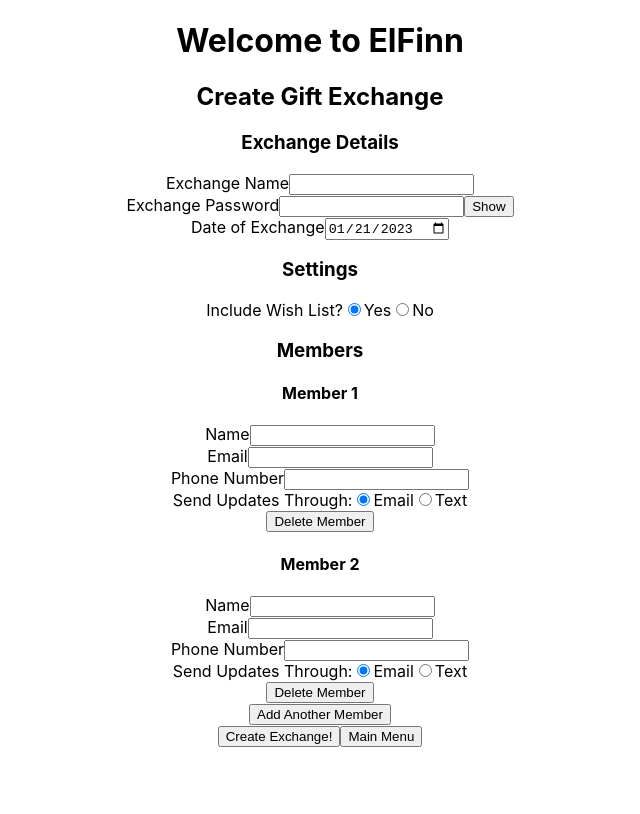
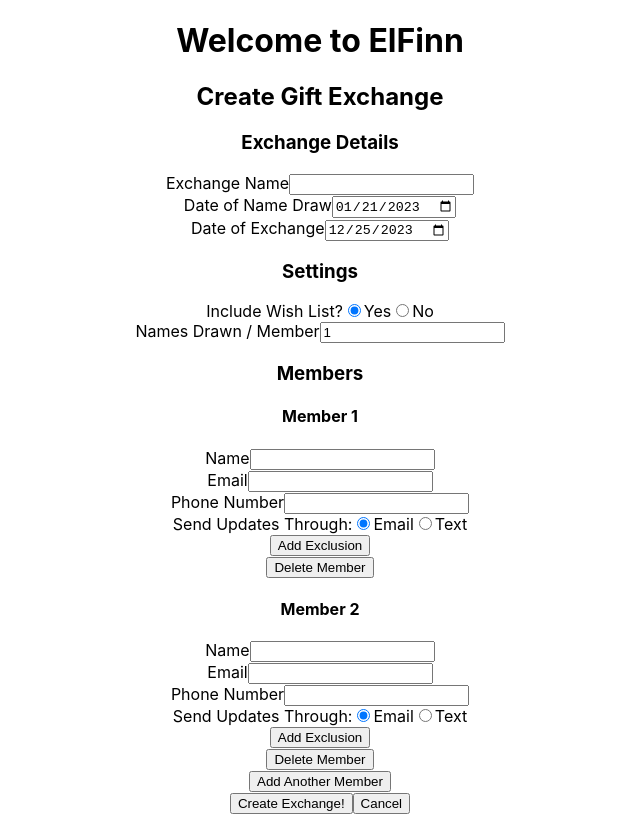
Before and after one commit to gwaltneyluke/elfinn, a React (Create React App) app: page /create-exchange in a window 1280 px wide. Shown: the whole page, without its empty margins (320-960 px from the left). Built offline with nearby package versions, Linux system fonts and the light colour scheme.

Commit message:
feat: remove join exchange, add draw date and exclusions

```diff
--- a/src/App.js
+++ b/src/App.js
@@ -4,8 +4,6 @@ import { BrowserRouter, Route, Routes } from "react-router-dom";
 
 import MainMenu from './pages/MainMenu';
 import CreateExchange from './pages/CreateExchange';
-import JoinExchange from './pages/JoinExchange';
-import JoinExchangeSelector from './pages/JoinExchangeSelector';
 import UpdateExchange from './pages/UpdateExchange';
 import { initialAppState, reducer } from './state/appState';
 
@@ -24,8 +22,6 @@ function App() {
           <Route path='/' element={ <MainMenu listExchanges={state.userExchanges} /> }/>
           <Route path='/create-exchange' element={ <CreateExchange addExchange={addExchange} /> }/>
           <Route path='/update-exchange/:exchangeId' element={ <UpdateExchange editExchange={editExchange} exchanges={state.userExchanges} /> } />
-          <Route path='/join-exchange' element={ <JoinExchangeSelector exchanges={state.userExchanges} />} />
-          <Route path='/join-exchange/:exchangeId' element={ <JoinExchange exchanges={state.userExchanges} /> } />
         </Routes>
       </BrowserRouter>
     </div>
--- a/src/components/ExchangeForm.js
+++ b/src/components/ExchangeForm.js
@@ -1,16 +1,11 @@
-import { useState } from 'react';
-
 import MemberForm from './MemberForm';
 
 function ExchangeForm({ exchangeState, dispatch }) {
-  const [showPass, setShowPass] = useState(false);
-
-  const changeShowPass = (e) => setShowPass(!showPass);
-
   const changeName = (e) => dispatch({ type: 'CHANGE EXCHANGE NAME', exchangeName: e.target.value });
-  const changePassword = (e) => dispatch({ type: 'CHANGE EXCHANGE PASSWORD', exchangePassword: e.target.value });
-  const changeDate = (e) => dispatch({ type: 'CHANGE EXCHANGE DATE', exchangeDate: e.target.value });
+  const changeDrawDate = (e) => dispatch({ type: 'CHANGE DRAW DATE', drawDate: e.target.value });
+  const changeExchangeDate = (e) => dispatch({ type: 'CHANGE EXCHANGE DATE', exchangeDate: e.target.value });
   const changeWishList = (e) => dispatch({ type: 'UPDATE SETTINGS', settings: { ...exchangeState.settings, wishList: e.target.value === 'Yes' } });
+  const changeNumDraws = (e) => dispatch({ type: 'UPDATE SETTINGS', settings: { ...exchangeState.settings, numberOfDraws: e.target.value } });
   const addMember = () => dispatch({ type: 'ADD MEMBER' });
 
   return (
@@ -26,16 +21,15 @@ function ExchangeForm({ exchangeState, dispatch }) {
 
       <div>
         <span>
-          <label>Exchange Password</label>
-          <input type={showPass ? 'text' : 'password'} id='exchange-password' onChange={changePassword}/>
-          <button type='button' onClick={changeShowPass}>{showPass ? 'Hide' : 'Show'}</button>
+          <label>Date of Name Draw</label>
+          <input type='date' id='exchange-date' defaultValue={exchangeState.drawDate} onChange={changeDrawDate}/>
         </span>
       </div>
 
       <div>
         <span>
           <label>Date of Exchange</label>
-          <input type='date' id='exchange-date' defaultValue={exchangeState.exchangeDate} onChange={changeDate}/>
+          <input type='date' id='exchange-date' defaultValue={exchangeState.exchangeDate} onChange={changeExchangeDate}/>
         </span>
       </div>
 
@@ -51,11 +45,18 @@ function ExchangeForm({ exchangeState, dispatch }) {
         </span>
       </div>
 
+      <div>
+        <span>
+          <label>Names Drawn / Member</label>
+          <input type='number' id='num-names-drawn' defaultValue={exchangeState.settings.numberOfDraws} onChange={changeNumDraws} />
+        </span>
+      </div>
+
       <h3>Members</h3>
 
       {[...Array(exchangeState.members.length).keys()].map((idx) => {
         const currentMember = exchangeState.members[idx];
-        return ( <MemberForm idx={idx} member={currentMember} dispatch={dispatch} />);
+        return ( <MemberForm key={idx} idx={idx} member={currentMember} listMembers={exchangeState.members} dispatch={dispatch} />);
       })}
 
       <span>
--- a/src/components/MemberForm.js
+++ b/src/components/MemberForm.js
@@ -1,9 +1,10 @@
-function MemberForm({idx, member, dispatch}) {
+function MemberForm({idx, member, listMembers, dispatch}) {
   const deleteMember = (idx) => (e) => dispatch({ type: 'DELETE MEMBER', memberIndex: idx });
   const changeMemberName = (idx, current) => (e) => dispatch({ type: 'UPDATE MEMBER', memberIndex: idx, member: { ...current, memberName: e.target.value } });
   const changeMemberEmail = (idx, current) => (e) => dispatch({ type: 'UPDATE MEMBER', memberIndex: idx, member: { ...current, email: e.target.value } });
   const changeMemberPhone = (idx, current) => (e) => dispatch({ type: 'UPDATE MEMBER', memberIndex: idx, member: { ...current, phone: e.target.value } });
   const changeMemberContactPreference = (idx, current) => (e) => dispatch({ type: 'UPDATE MEMBER', memberIndex: idx, member: { ...current, preferredContact: e.target.value } });
+  const addMemberExclusion = (idx, current) => (e) => dispatch({ type: 'ADD MEMBER EXCLUSION', memberIndex: idx, member: current });
 
   return (
     <div key={`member-${idx+1}`}>
@@ -53,6 +54,29 @@ function MemberForm({idx, member, dispatch}) {
         </span>
       </div>
 
+      <div>
+        {member.exclusions.map((exclusion, excIdx) => {
+          return (
+            <div key={`member-${idx+1}-exclusion-${excIdx+1}`}>
+              <span>
+                <label>Exclusion {excIdx+1}</label>
+                <select name={`exclusion-${excIdx+1}`} id={`exclusion-${excIdx+1}`}>
+                  {listMembers.map(mem => {
+                    if (mem.id !== member.id) {
+                      return (<option value={mem.memberName} selected={mem.id === exclusion}>{mem.memberName}</option>);
+                    } else {
+                      return;
+                    }
+
+                  })}
+                </select>
+              </span>
+            </div>
+          )
+        })}
+        <button type='button' onClick={addMemberExclusion(idx, member)}>Add Exclusion</button>
+      </div>
+
       <button type='button' onClick={deleteMember(idx)}>Delete Member</button>
     </div>
   );
--- a/src/pages/CreateExchange.js
+++ b/src/pages/CreateExchange.js
@@ -13,10 +13,12 @@ function CreateExchange({ addExchange }) {
 
       <ExchangeForm exchangeState={exchangeState} dispatch={dispatch} />
 
-      <button type='button' onClick={() => addExchange(exchangeState)}>Create Exchange!</button>
+      <Link to='/' onClick={() => addExchange(exchangeState)}>
+        <button type='button'>Create Exchange!</button>
+      </Link>
 
       <Link to='/'>
-        <button type='button'>Main Menu</button>
+        <button type='button'>Cancel</button>
       </Link>
     </div>
   );
--- a/src/pages/JoinExchange.js
+++ /dev/null
@@ -1,15 +0,0 @@
-import { Link } from 'react-router-dom';
-
-function JoinExchange() {
-  return (
-    <div className='JoinExchange'>
-      <h2>Join Exchange Form</h2>
-
-      <Link to='/'>
-        <button>Main Menu</button>
-      </Link>
-    </div>
-  );
-}
-
-export default JoinExchange;
--- a/src/pages/JoinExchangeSelector.js
+++ /dev/null
@@ -1,46 +0,0 @@
-import { useState } from 'react';
-import { Link, useNavigate } from 'react-router-dom';
-
-function JoinExchangeSelector({ exchanges }) {
-  const navigate = useNavigate()
-  const [name, setName] = useState('');
-  const [exchangeNotFound, setExchangeNotFound] = useState(false);
-
-  const changeName = (e) => setName(e.target.value);
-  const joinExchange = () => {
-    const exchange = exchanges.find(e => e.exchangeName === name);
-    if (exchange) {
-      console.log('navigating to join exchange page');
-      navigate(`/join-exchange/${exchange.id}`)
-    } else {
-      setExchangeNotFound(true);
-    }
-  }
-
-  return (
-    <div>
-      <h2>Join Exchange</h2>
-
-      <div>
-        <span>
-          <label>Exchange Name</label>
-          <input type='text' id='exchange-name' onChange={changeName}/>
-        </span>
-      </div>
-
-      <div>
-        <label hidden={!exchangeNotFound} color='red'>Exchange not found!</label>
-      </div>
-
-      <div>
-        <button type='button' onClick={joinExchange}>Join Exchange</button>
-      </div>
-
-      <Link to='/'>
-        <button>Main Menu</button>
-      </Link>
-    </div>
-  )
-}
-
-export default JoinExchangeSelector;
--- a/src/pages/MainMenu.js
+++ b/src/pages/MainMenu.js
@@ -6,14 +6,9 @@ function MainMenu({ listExchanges }) {
   return (
     <div className="MainMenu">
       <h2>Main Menu</h2>
-      <ListExchanges
-        ongoingExchanges={listExchanges}
-      />
+      <ListExchanges ongoingExchanges={listExchanges}/>
       <Link to='/create-exchange'>
         <button>Create Exchange</button>
-      </Link>
-      <Link to='/join-exchange'>
-        <button>Join Exchange</button>
       </Link>
     </div>
   );
--- a/src/pages/UpdateExchange.js
+++ b/src/pages/UpdateExchange.js
@@ -16,7 +16,9 @@ function UpdateExchange({ editExchange, exchanges }) {
 
       <ExchangeForm exchangeState={exchangeState} dispatch={dispatch} />
 
-      <button type='button' onClick={() => editExchange(exchangeState, exchangeIndex)}>Update Exchange</button>
+      <Link to='/' onClick={() => editExchange(exchangeState, exchangeIndex)}>
+        <button type='button'>Update Exchange</button>
+      </Link>
 
       <Link to='/'>
         <button type='button'>Main Menu</button>
--- a/src/state/createExchangeState.js
+++ b/src/state/createExchangeState.js
@@ -5,15 +5,17 @@ const initialMemberState = {
   memberName: '',
   email: '',
   phone: '',
-  preferredContact: 'email'
+  preferredContact: 'email',
+  exclusions: []
 };
 
 const initialExchangeState = {
   exchangeName: '',
-  exchangePassword: '',
-  exchangeDate: DateTime.now().toFormat('yyyy-MM-dd'),
+  drawDate: DateTime.now().toFormat('yyyy-MM-dd'),
+  exchangeDate: DateTime.fromObject({ month: 12, day: 25 }).toFormat('yyyy-MM-dd'),
   settings: {
-    wishList: true
+    wishList: true,
+    numberOfDraws: 1
   },
   members: [
     {
@@ -56,12 +58,12 @@ function reducer(state, action) {
         ...state,
         exchangeName: action.exchangeName
       }
-      case 'CHANGE EXCHANGE PASSWORD':
-        console.log(`change password ${action.exchangePassword}`);
-        return {
-          ...state,
-          exchangePassword: action.exchangePassword
-        }
+    case 'CHANGE DRAW DATE':
+      console.log(`change draw date ${action.drawDate}`);
+      return {
+        ...state,
+        drawDate: action.drawDate
+      }
     case 'CHANGE EXCHANGE DATE':
       console.log(`change date ${action.exchangeDate}`);
       return {
@@ -81,8 +83,23 @@ function reducer(state, action) {
         members: [
           ...state.members.slice(0, action.memberIndex),
           {
-            id: uuidv4(),
             ...action.member
+          },
+          ...state.members.slice(action.memberIndex+1)
+        ]
+      }
+    case 'ADD MEMBER EXCLUSION':
+      console.log(`add member exclusion: ${action.memberIndex}`);
+      return {
+        ...state,
+        members: [
+          ...state.members.slice(0, action.memberIndex),
+          {
+            ...action.member,
+            exclusions: [
+              ...state.members[action.memberIndex].exclusions,
+              ''
+            ]
           },
           ...state.members.slice(action.memberIndex+1)
         ]
```
